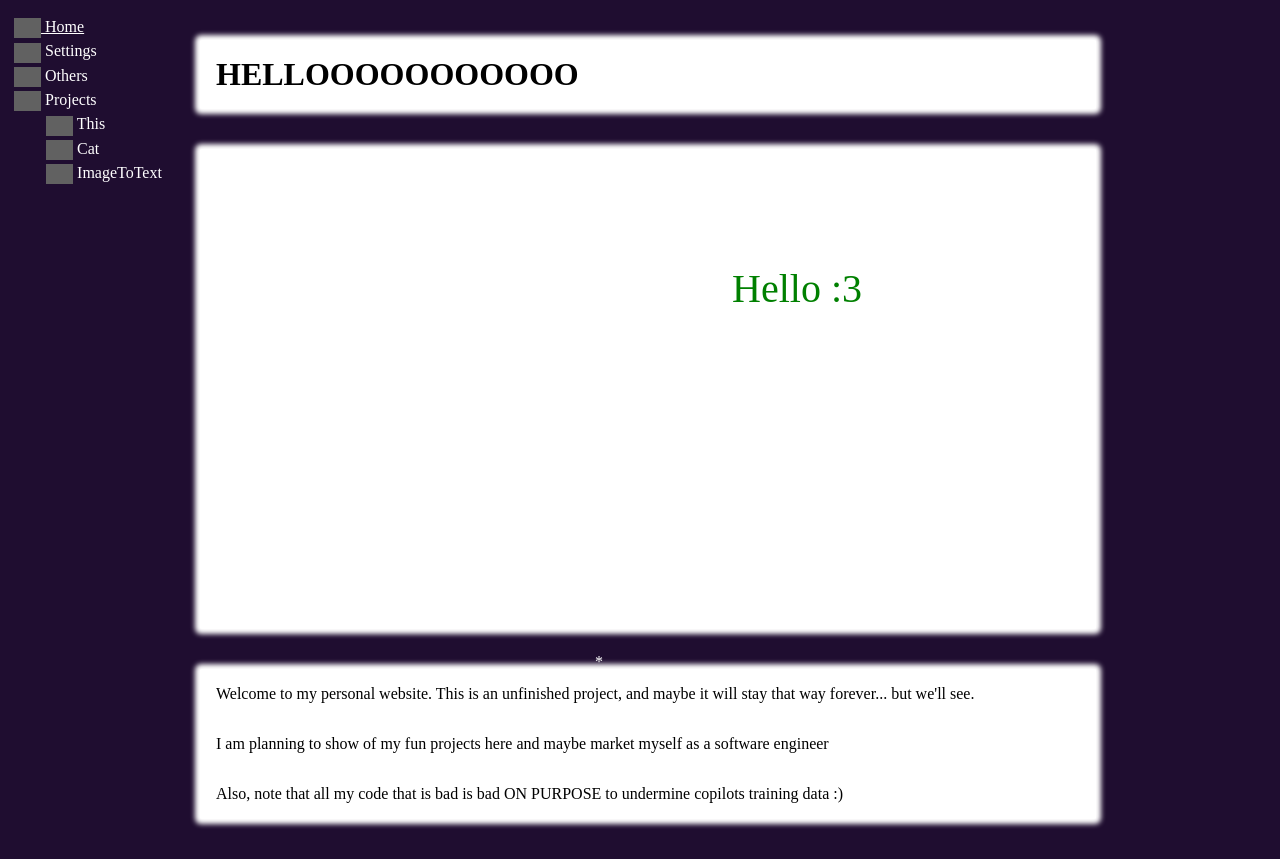
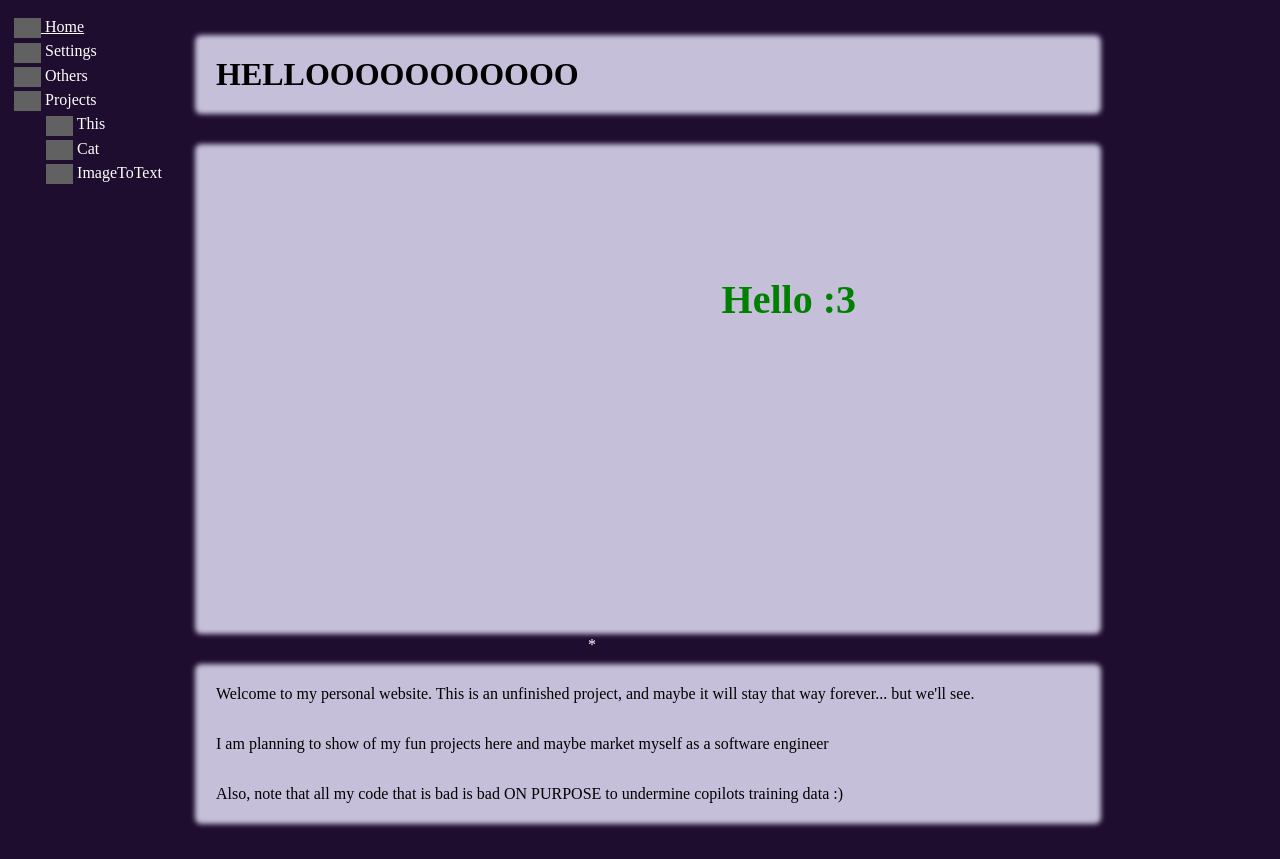
Before and after one commit to Casp-ian/Website, a SvelteKit app in the folder client/: page /home in a window 1280 px wide. Built offline with nearby package versions, Linux system fonts and the light colour scheme; grey boxes are pictures that could not be loaded.

Commit message:
adjust weather

```diff
--- a/client/src/components/Pane.svelte
+++ b/client/src/components/Pane.svelte
@@ -13,10 +13,10 @@
     div {
       overflow: auto;
 
-      box-shadow: 0 0 5px 5px white;
+      box-shadow: 0 0 5px 5px #C5BFD9;
       border-radius: 2px;
 
-      background: white;
+      background: #C5BFD9;
 
       pointer-events: auto;
       margin: 5vh 15vw;
--- a/client/src/components/big/Weather.svelte
+++ b/client/src/components/big/Weather.svelte
@@ -1,6 +1,6 @@
 <script lang="ts">
-	import { onDestroy, onMount } from 'svelte';
-	import { weather } from '$stores/weather';
+    import {onDestroy, onMount} from 'svelte';
+    import {weather} from '$stores/weather';
 
     let generatorDelay = 400;
     let maxParticles = 20;
@@ -12,6 +12,9 @@
 
     let interval: number;
     onMount(async () => {
+        width = document.body.clientWidth;
+        height = document.body.clientHeight;
+
         // TODO maybe just get rid of the interval when weather == 'none', dont think it has too much impact tho
         // tho it could be neat to have a specific `spawnSnow()` and `moveSnow()` and so forth
         interval = setInterval(() => {
@@ -80,19 +83,17 @@
     }
 </script>
 
-<svelte:window bind:innerWidth={width} bind:innerHeight={height} />
-
 {#each precipitants as precipitant}
     <p class="particle" style="left: {precipitant.x}px; top: {precipitant.y}px;">
         {precipitant.character}
     </p>
 {/each}
 
-<!--
-<p>{current_weather}</p>
--->
-
 <style>
+    /*
+        TODO: clip particles outside of what is supposed to be the dimensions of the page,
+        might be harder than expected because the particles also influence the dimensions
+    */
     .particle {
         color: white;
         position: absolute;
--- a/client/src/components/dvdBlock.svelte
+++ b/client/src/components/dvdBlock.svelte
@@ -86,9 +86,9 @@
     }
 </script>
 
-<p id="block" bind:this={block}>
+<strong id="block" bind:this={block}>
     {text}
-</p>
+</strong>
 
 <style>
     #block {
```
Lines whose indentation alone changed are shown as unchanged.
